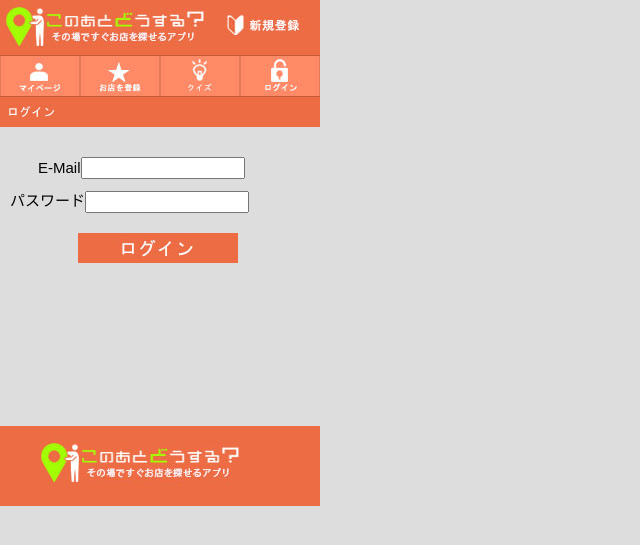
After one commit to jyote-namura/PM31, a PHP site: page /login.php in a window 1280 px wide. The commit adds this page. Shown: the top 545 px of the page, without its empty margins (0-640 px from the left). Run offline with PHP 8.4, Linux system fonts and the light colour scheme.

Commit message:
今日の分です

```diff
--- a/css/common.css
+++ b/css/common.css
@@ -3,7 +3,7 @@
 *{
 	margin: 0;
 	padding: 0;
-	font-family: "ＭＳ Ｐゴシック",sans-serif;
+	font-family: "ＭＳゴシック",sans-serif;
 }
 
 body{
@@ -18,6 +18,7 @@ body{
 	height: 55px;
 	background-color: #ed6c44;
 	clear: both;
+	border-bottom: 1px solid #c55a39;
 }
 
 .logo{
@@ -27,11 +28,10 @@ body{
 	overflow: hidden;
 }
 
-.login{
+.toroku{
 	margin: 15px 0 0 20px;
 	width: 80px;
 	height: 20px;
-	background-color: red;
 	float: left;
 }
 
@@ -46,7 +46,6 @@ ul li{
 	width: 80px;
 	height: 40px;
 	float: left;
-	background-color: red;
 }
 
 
--- /dev/null
+++ b/css/login.css
@@ -0,0 +1,33 @@
+@charset"utf-8";
+
+
+.login_title{
+	border-top: 1px solid #c55a39;
+	margin: 0 0 5px 0;
+	width: 320px;
+	height: 30px;
+	background-color: #ed6c44;
+}
+
+.login_title img{
+	margin: 8px 0 0 0;
+	width: 20%;
+}
+
+.txtbox1{
+	font-size: 15px;
+	margin: 30px 0 5px 38px;
+}
+
+.txtbox2{
+	font-size: 15px;
+	margin: 10px 0 5px 10px;
+}
+
+.txtbox3{
+	margin: 20px 0 163px 78px;
+	padding: 5px 0 0 30px;
+	width: 130px;
+	height: 25px;
+	background-color: #ed6c44;
+}
--- a/head.php
+++ b/head.php
@@ -1,10 +1,10 @@
 <div id="header">
 	<div class="logo"><a href="index.php"><img src="img/logo.jpg"></a></div>
-	<div class="login"><img src="img/registration.jpg"></div>
+	<div class="toroku"><a href="userinput.php"><img src="img/registration.jpg"></a></div>
 </div><!--header-->
 <ul>
 	<li><a href="mypage.php"><img src="img/menu1.jpg"></a></li>
 	<li onclick="push()"><a href="#"><img src="img/menu2.jpg"></a></li>
 	<li><a href="#"><img src="img/menu3.jpg"></a></li>
-	<li><a href="#"><img src="img/menu4.jpg"></a></li>
+	<li><a href="login.php"><img src="img/menu4.jpg"></a></li>
 </ul>
--- /dev/null
+++ b/login.php
@@ -0,0 +1,31 @@
+<!DOCTYPE html>
+<html>
+<head>
+<meta http-equiv="Content-Type" content="text/html" charset="utf-8" />
+<link rel="stylesheet" type="text/css" href="css/common.css" />
+<link rel="stylesheet" type="text/css" href="css/login.css" />
+<title>このあとどうする？</title>
+
+</head>
+<body>
+
+<?php
+    include 'head.php';
+?>
+<div id="wrap">
+
+<div class="login_title">
+<img src="img/login.jpg">
+</div>
+
+<form action="index.php">
+	<div class="txtbox1">E-Mail<input type="text" style="width : 160px; height : 18px;"></div>
+	<div class="txtbox2">パスワード<input type="text" style="width : 160px; height : 18px;"></div>
+	<div class="txtbox3"><input type="image" src="img/login.jpg"></div>
+</form>
+
+</div><!--wrap-->
+<?php
+    include 'foot.php';
+?>
+</body>
```
Also changed, not shown: img/login.jpg (added).
